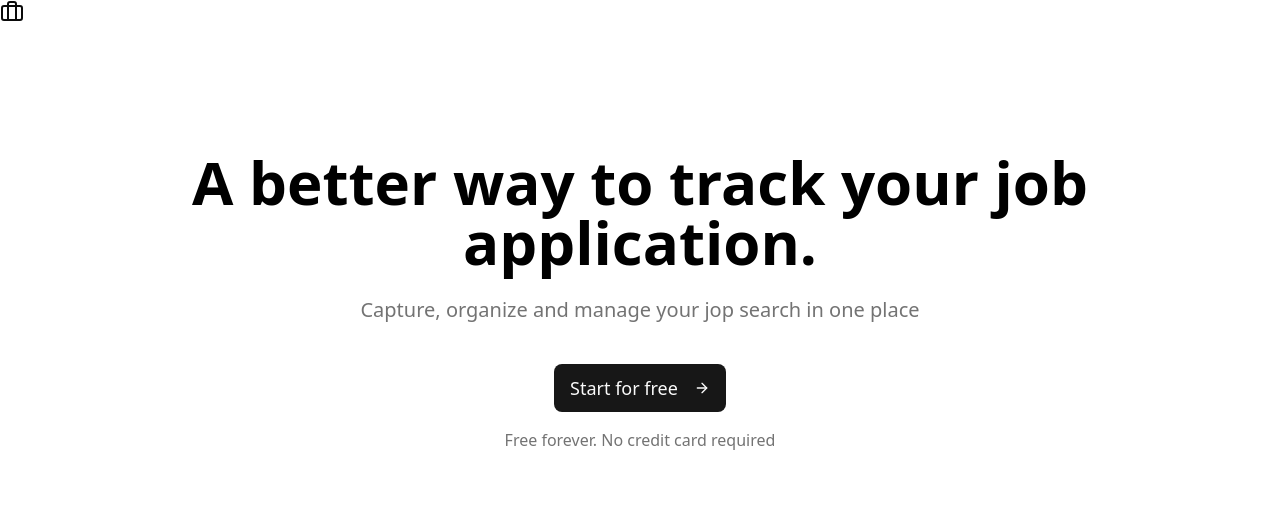
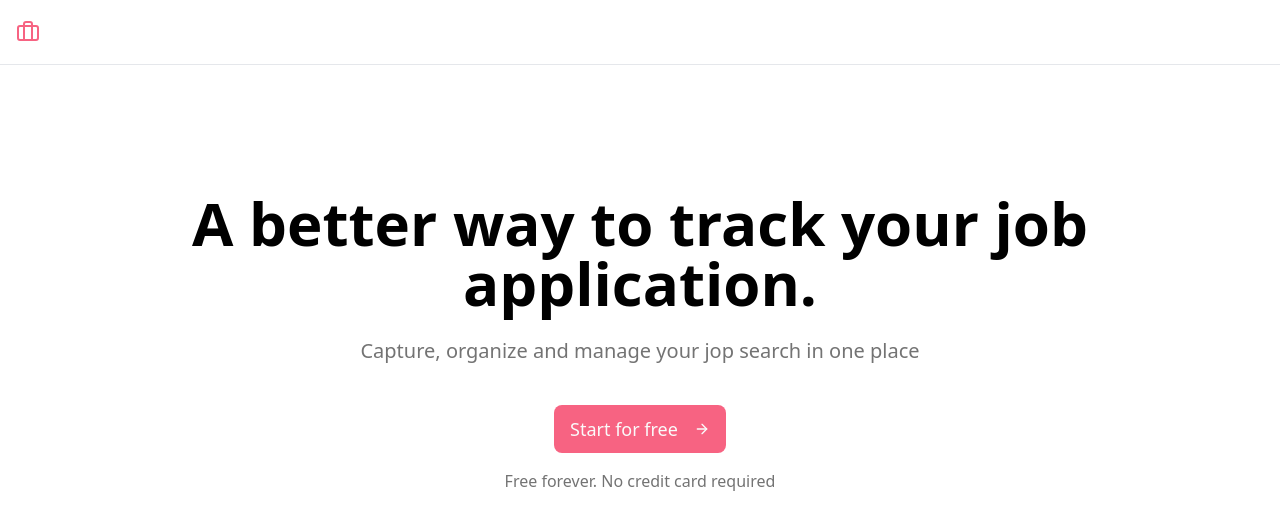
Before and after one commit to faaraxcabdulaahi/jop-application, a Next.js app: page / in a window 1280 px wide. Shown: the top 526 px of the page. Built offline with nearby package versions, Linux system fonts and the light colour scheme.

Commit message:
addnavbar website logo and some styles like logo

```diff
--- a/app/globals.css
+++ b/app/globals.css
@@ -52,7 +52,8 @@
   --card-foreground: oklch(0.145 0 0);
   --popover: oklch(1 0 0);
   --popover-foreground: oklch(0.145 0 0);
-  --primary: oklch(0.205 0 0);
+  /* --primary: oklch(0.205 0 0); */
+  --primary:#f76382;
   --primary-foreground: oklch(0.985 0 0);
   --secondary: oklch(0.97 0 0);
   --secondary-foreground: oklch(0.205 0 0);
--- a/app/page.tsx
+++ b/app/page.tsx
@@ -16,7 +16,7 @@ const Home = () => {
               Capture, organize and manage your jop search in one place
             </p>
             <div className="flex flex-col items-center gap-4">
-              <Link href="/singup">
+              <Link href="/signup">
                 <Button size="lg" className="h-12 px-8 text-lg font-medium">
                   Start for free <ArrowRight className="ml-2" />
                 </Button>
--- a/components/web/navbar.tsx
+++ b/components/web/navbar.tsx
@@ -1,12 +1,21 @@
 import { Briefcase } from "lucide-react";
+import Link from "next/link";
 import React from "react";
 
 const Navbar = () => {
-  return <nav>
-    <div>
-      <Briefcase/>
-    </div>
-  </nav>;
+  return (
+    <nav className="border-b border-gray-200 bg-white">
+      <div className="container mx-auto flex h-16 items-center px-4">
+        <Link
+          href="/"
+          className="flex items-center space-x-2 gap-2 text-xl font-semibold text-primary"
+        >
+          <Briefcase />
+        </Link>
+        <div></div>
+      </div>
+    </nav>
+  );
 };
 
 export default Navbar;
```
